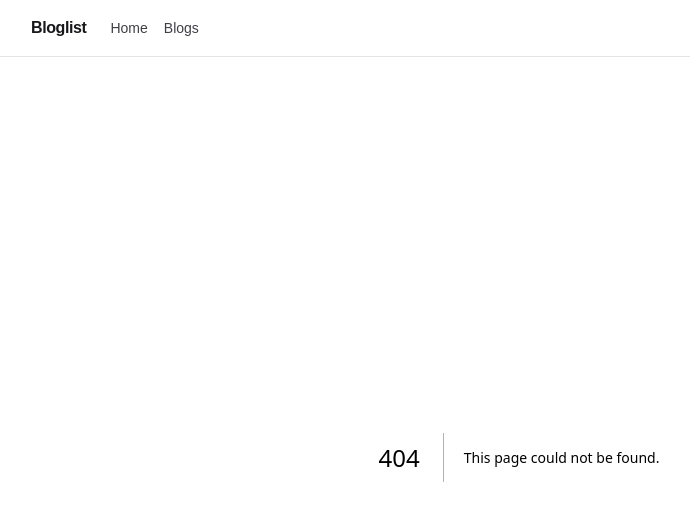
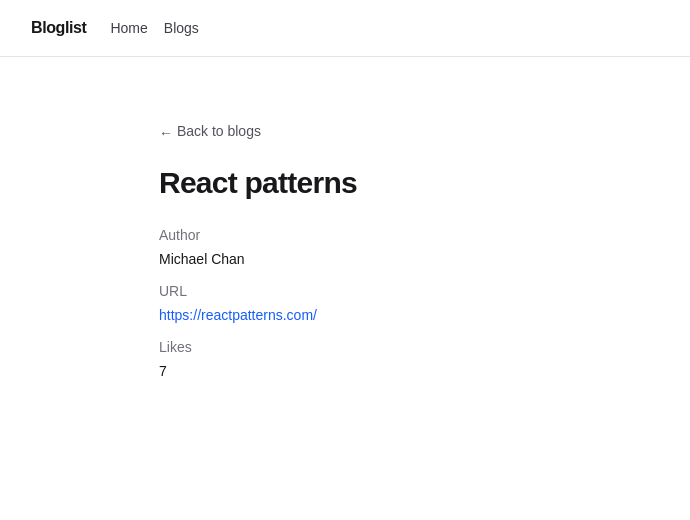
Before and after one commit to Nariunuu/FullStackOpen-NextJS, a Next.js app in the folder bloglist/: page /blogs/1 in a window 1280 px wide. Before the commit this address had no page. Shown: the top 520 px of the page, without its empty margins (121-811 px from the left). Built offline with nearby package versions, Linux system fonts and the light colour scheme.

Commit message:
3. Blog page

```diff
--- /dev/null
+++ b/bloglist/app/blogs/[id]/page.tsx
@@ -0,0 +1,57 @@
+import Link from "next/link";
+import { notFound } from "next/navigation";
+import { getBlogById } from "../data";
+
+export default async function BlogDetailPage({
+  params,
+}: {
+  params: Promise<{ id: string }>;
+}) {
+  const { id } = await params;
+  const blog = getBlogById(id);
+
+  if (!blog) {
+    notFound();
+  }
+
+  return (
+    <section className="mx-auto flex w-full max-w-3xl flex-1 flex-col gap-6 px-6 py-16">
+      <Link
+        href="/blogs"
+        className="text-sm text-zinc-600 hover:text-zinc-900 dark:text-zinc-400 dark:hover:text-zinc-100"
+      >
+        ← Back to blogs
+      </Link>
+      <h1 className="text-3xl font-semibold tracking-tight text-zinc-900 dark:text-zinc-50">
+        {blog.title}
+      </h1>
+      <dl className="flex flex-col gap-3 text-sm">
+        <div className="flex flex-col gap-1">
+          <dt className="font-medium text-zinc-500 dark:text-zinc-400">
+            Author
+          </dt>
+          <dd className="text-zinc-900 dark:text-zinc-100">{blog.author}</dd>
+        </div>
+        <div className="flex flex-col gap-1">
+          <dt className="font-medium text-zinc-500 dark:text-zinc-400">URL</dt>
+          <dd>
+            <a
+              href={blog.url}
+              target="_blank"
+              rel="noopener noreferrer"
+              className="text-blue-600 hover:underline dark:text-blue-400"
+            >
+              {blog.url}
+            </a>
+          </dd>
+        </div>
+        <div className="flex flex-col gap-1">
+          <dt className="font-medium text-zinc-500 dark:text-zinc-400">
+            Likes
+          </dt>
+          <dd className="text-zinc-900 dark:text-zinc-100">{blog.likes}</dd>
+        </div>
+      </dl>
+    </section>
+  );
+}
--- a/bloglist/app/blogs/data.ts
+++ b/bloglist/app/blogs/data.ts
@@ -49,6 +49,10 @@ export function getBlogs(): readonly Blog[] {
   return blogs;
 }
 
+export function getBlogById(id: string): Blog | null {
+  return blogs.find((blog) => blog.id === id) ?? null;
+}
+
 export function addBlog(input: NewBlogInput): Blog {
   const newBlog: Blog = {
     id: randomUUID(),
--- a/bloglist/app/blogs/page.tsx
+++ b/bloglist/app/blogs/page.tsx
@@ -23,20 +23,17 @@ export default function BlogsPage() {
             key={blog.id}
             className="rounded-lg border border-zinc-200 bg-white p-4 dark:border-zinc-800 dark:bg-zinc-950"
           >
-            <h2 className="text-lg font-medium text-zinc-900 dark:text-zinc-50">
-              {blog.title}
+            <h2 className="text-lg font-medium">
+              <Link
+                href={`/blogs/${blog.id}`}
+                className="text-zinc-900 hover:underline dark:text-zinc-50"
+              >
+                {blog.title}
+              </Link>
             </h2>
             <p className="text-sm text-zinc-600 dark:text-zinc-400">
               by {blog.author}
             </p>
-            <a
-              href={blog.url}
-              target="_blank"
-              rel="noopener noreferrer"
-              className="text-sm text-blue-600 hover:underline dark:text-blue-400"
-            >
-              {blog.url}
-            </a>
             <p className="mt-2 text-sm text-zinc-700 dark:text-zinc-300">
               {blog.likes} likes
             </p>
```
